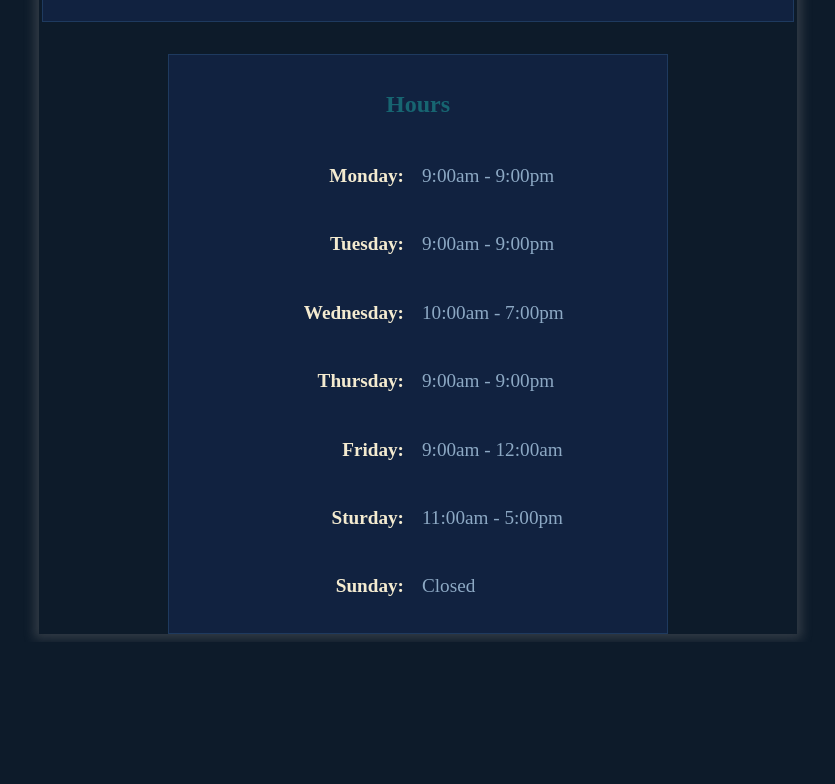
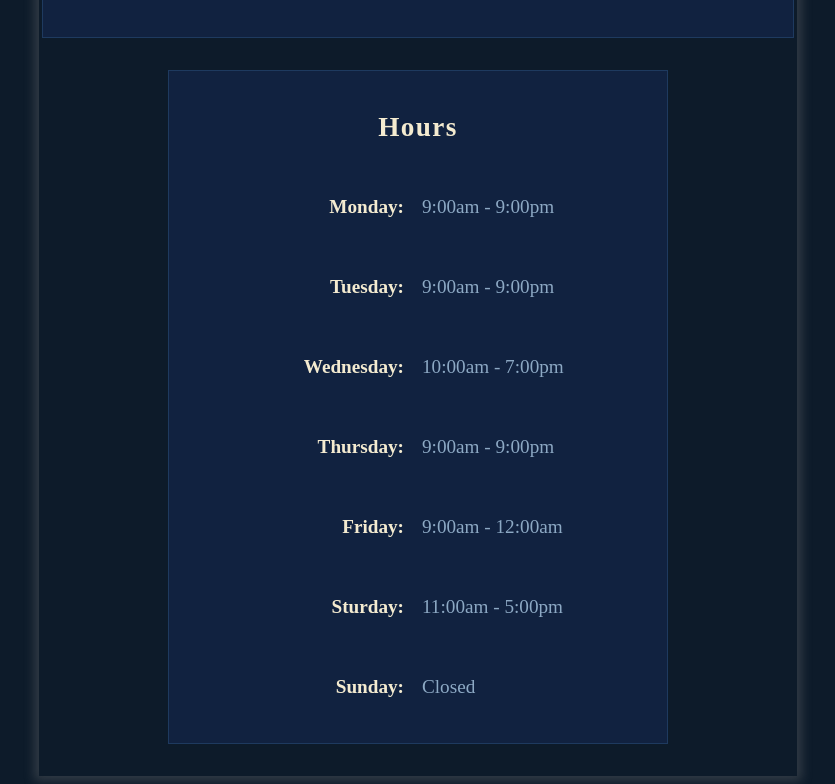
Before and after one commit to EL101/restaurant-page, a website built with webpack: page src/template.html in a window 1280 px wide. Shown: the part 796-1580 px from the top of the page, without its empty margins (222-1057 px from the left). Before the commit the page ends 1438 px from the top, so only its background shows below. Built offline with nearby package versions, Linux system fonts and the light colour scheme.

Commit message:
Style hours section

```diff
--- a/src/styles.css
+++ b/src/styles.css
@@ -71,6 +71,8 @@ nav {
     margin: auto;
     width: clamp(750px, 60%, 900px);
     box-shadow: 0 0 10px 5px rgba(128, 128, 128, 0.31);
+    padding-top: 1rem;
+    padding-bottom: 2rem;
 }
 
 .title {
@@ -144,21 +146,27 @@ nav {
     background-color: var(--bg-surface);
     padding: 1rem;
     display: grid;
-    grid-template-columns: 1fr 1fr;
-    gap: 0.5rem;
+    grid-template: repeat(8, 80px) / 1fr 1fr;
+    align-items: center;
+    column-gap: 0.5rem;
     border: 1px solid var(--border);
     width: clamp(500px, 50%, 600px);
 }
 
 .hours-title {
-   grid-column: 1 / 3;
-   justify-self: center;
+    grid-column: 1 / 3;
+    justify-self: center;
+    font-size: 1.7rem;
+    letter-spacing: 0.05em;
+    color: var(--text-primary);
 }
+
 .hours-entry {
     font-size: 1.2rem;
     grid-column: 1 / 3;
     display: grid;
     grid-template-columns: subgrid;
+    padding: 1rem;
 }
 
 .hours-entry > span:first-child {
@@ -172,5 +180,8 @@ nav {
 .hours-entry > span:last-child {
     color: var(--text-muted);
     justify-self: start;
+}
 
+.hours-entry:hover {
+  background-color: var(--bg-warm);
 }
```
